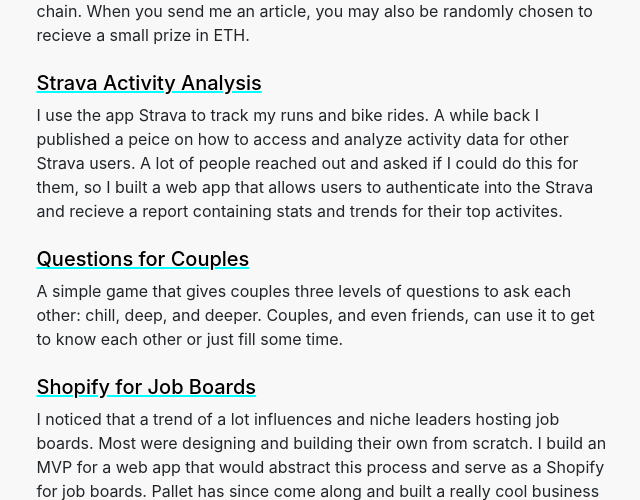
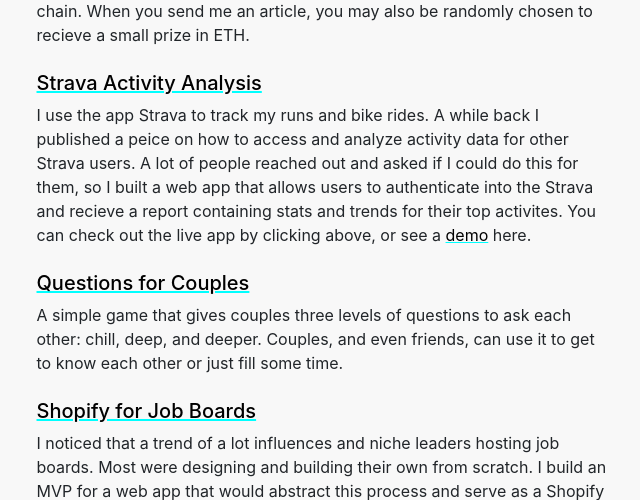
Before and after one commit to mattambrogi/personal-site, a Django app: page /projects in a window 1280 px wide. Shown: the part 361-861 px from the top of the page, without its empty margins (315-955 px from the left). Run offline with Django 4.2, Linux system fonts and the light colour scheme; parts of the project's set-up code (start-up, migrations or seed data) failed here and were passed over.

Commit message:
added project link

```diff
--- a/static/css/projects.css
+++ b/static/css/projects.css
@@ -4,3 +4,9 @@
     text-decoration: underline;
     text-decoration-color: aqua;
 }
+
+.project-entry p a {
+    color:black;
+    text-decoration: underline;
+    text-decoration-color: aqua;
+}
--- a/templates/projects.html
+++ b/templates/projects.html
@@ -25,6 +25,8 @@
         A lot of people reached out and asked if I could do this for them, so I built a web app that allows users to
         authenticate into the Strava and recieve a report
         containing stats and trends for their top activites.
+        You can check out the live app by clicking above, or see a
+        <a href="{% url 'blog_post' 'strava-analysis' %}">demo</a> here.
     </p>
 </div>
 <div class="project-entry mt-4">
```
Also changed, not shown: db.sqlite3.
